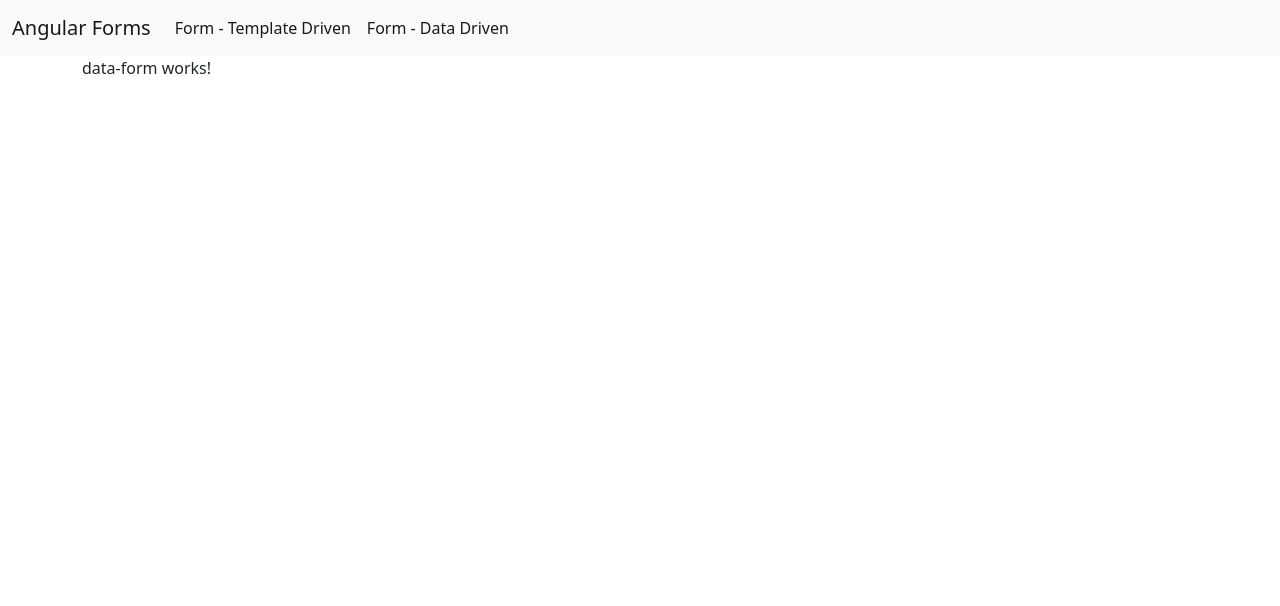
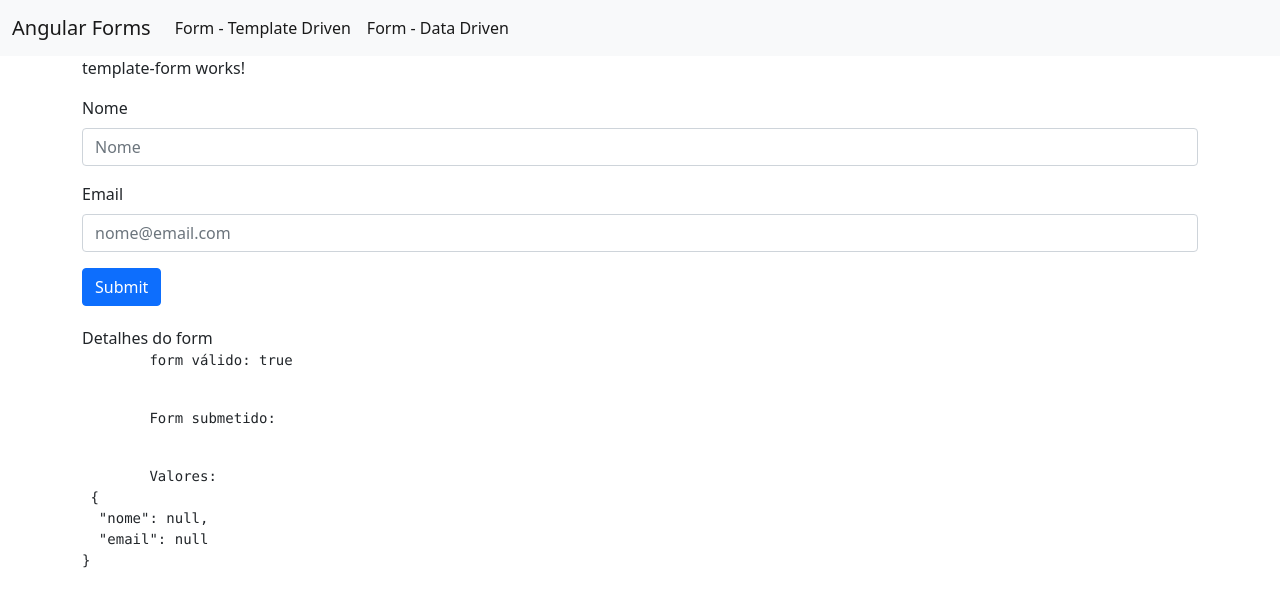
Before and after one commit to GustavoBomfim/formularios-templateDriven, an Angular app in the folder forms/: page /dataForm in a window 1280 px wide. Shown: the top 606 px of the page. Built offline with nearby package versions, Linux system fonts and the light colour scheme.

Commit message:
Sincronizando HTML com FormGroup

```diff
--- a/forms/src/app/data-form/data-form.component.html
+++ b/forms/src/app/data-form/data-form.component.html
@@ -1 +1,32 @@
-<p>data-form works!</p>
+
+<p>template-form works!</p>
+
+<form class="form-horizontal" [formGroup]="formulario">
+
+    <div class="mb-3">
+
+        <div class="col-sm-12">
+            <label for="nome" class="form-label">Nome</label>
+        </div>
+
+        <div class="col-sm-12">
+            <input type="text" class="form-control" formControlName="nome" id="nome"  placeholder="Nome">
+        </div>
+    </div>
+
+    <div class="mb-3">
+        <div class="col-sm-12">
+            <label for="email" class="form-label">Email</label>
+        </div>
+
+        <div class="col-sm-12">
+            <input type="email" class="form-control" formCOntrolName="email" id="email" placeholder="nome@email.com">
+
+        </div>
+    </div>
+
+
+    <button type="submit" class="btn btn-primary">Submit</button>
+
+    <app-form-debug [form]="formulario"></app-form-debug>
+</form>
--- a/forms/src/app/data-form/data-form.module.ts
+++ b/forms/src/app/data-form/data-form.module.ts
@@ -2,6 +2,7 @@
 import { CommonModule } from '@angular/common';
 import { DataFormComponent } from './data-form.component';
 import { ReactiveFormsModule } from '@angular/forms';
+import { SharedModule } from '../shared/shared.module';
 
 
 
@@ -9,7 +10,8 @@
   declarations: [DataFormComponent],
   imports: [
     CommonModule,
-    ReactiveFormsModule
+    ReactiveFormsModule,
+    SharedModule
   ]
 })
 export class DataFormModule { }
--- a/forms/src/app/template-form/template-form.module.ts
+++ b/forms/src/app/template-form/template-form.module.ts
@@ -3,21 +3,23 @@
 import { TemplateFormComponent } from './template-form.component';
 import { NgModule } from '@angular/core';
 import { CommonModule } from '@angular/common';
-import { FormDebugComponent } from '../form-debug/form-debug.component';
+import { FormDebugComponent } from '../shared/form-debug/form-debug.component';
 import { HttpClientModule } from '@angular/common/http';
+import { SharedModule } from '../shared/shared.module';
 
 
 
 @NgModule({
   declarations: [
     TemplateFormComponent,
-    FormDebugComponent
+    //FormDebugComponent
   ],
   imports: [
     CommonModule,
     HttpClientModule,
     FormsModule,
     //AppModule
+    SharedModule
   ],
 })
 export class TemplateFormModule { }
```
Also changed, not shown: forms/src/app/shared/shared.module.ts (added, +22 -0 lines), forms/src/app/shared/form-debug/form-debug.component.css (added), forms/src/app/shared/form-debug/form-debug.component.html (renamed from forms/src/app/form-debug/form-debug.component.html), forms/src/app/shared/form-debug/form-debug.component.ts (renamed from forms/src/app/form-debug/form-debug.component.ts), 1 other file (tests, documents, lock files or other folders).
